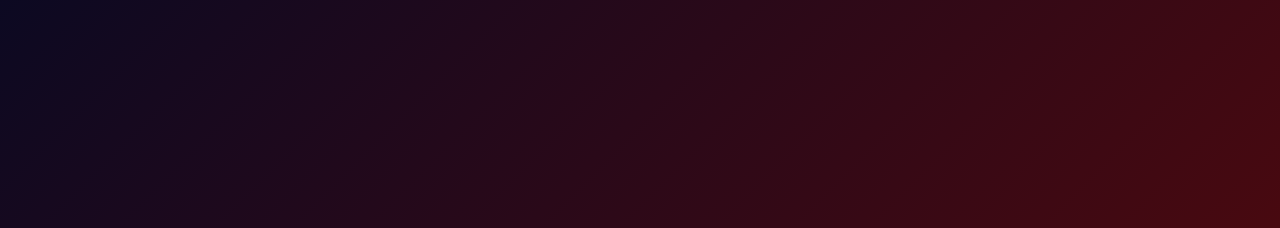
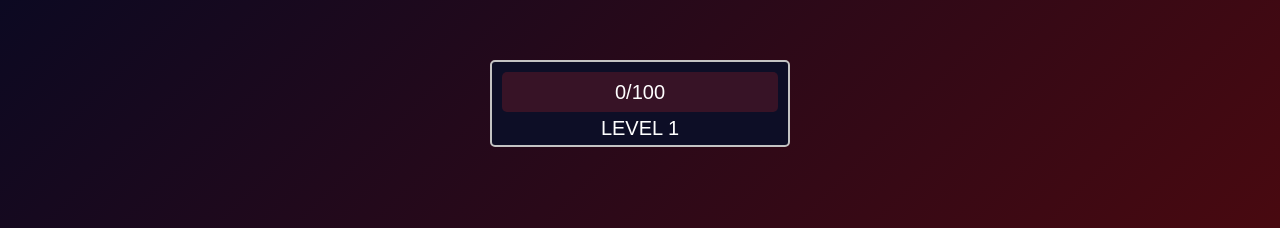
Before and after one commit to KevinWillyan456/pw-music-game, a plain HTML site: page index.html in a window 1280 px wide. Shown: the top 228 px of the page. Drawn offline with Linux system fonts and the light colour scheme; a web font is replaced by a local one.

Commit message:
feat: criação do componente de níveis de experiência

```diff
--- a/css/index.css
+++ b/css/index.css
@@ -693,6 +693,61 @@ body::-webkit-scrollbar-thumb {
 .container-select .content-select .btn-select-options:focus {
     transform: scale(1.1);
 }
+.content-level {
+    animation: animation-content-level 500ms linear;
+    position: absolute;
+    top: 60px;
+    width: 300px;
+    display: flex;
+    align-items: center;
+    justify-content: center;
+    gap: 5px;
+    flex-direction: column;
+    padding: 10px 10px 5px 10px;
+    background-color: #0d0e26;
+    border: 2px solid #c3c3c3;
+    border-radius: 5px;
+    color: white;
+}
+@keyframes animation-content-level {
+    0% {
+        opacity: 0;
+        transform: translateY(-20px);
+    }
+    100% {
+        opacity: 1;
+        transform: translateY(0px);
+    }
+}
+.content-level .level-bar {
+    position: relative;
+    width: 100%;
+    height: 40px;
+    background-color: #e22a2a33;
+    border-radius: 5px;
+    overflow: hidden;
+    display: flex;
+    align-items: center;
+    justify-content: center;
+}
+.content-level .level-bar .level-bar-fill {
+    transition: 2s;
+    position: absolute;
+    top: 0;
+    left: 0;
+    height: 100%;
+    width: 0%;
+    background-color: #e22a2a;
+    border-radius: 5px;
+}
+.content-level .level-bar .level-bar-progress {
+    font-size: 20px;
+    z-index: 1;
+}
+.content-level .level-actual {
+    text-transform: uppercase;
+    font-size: 20px;
+}
 .main-container .container-songs {
     width: 100%;
     display: none;
--- a/index.html
+++ b/index.html
@@ -179,6 +179,16 @@
                 <button class="exit">Exit</button>
             </section>
 
+            <div class="content-level">
+                <div class="level-bar">
+                    <div class="level-bar-fill" id="level-bar-fill"></div>
+                    <div class="level-bar-progress" id="level-bar-progress">
+                        0/100
+                    </div>
+                </div>
+                <div class="level-actual" id="level-actual">Level 1</div>
+            </div>
+
             <div class="screen-flashlight"></div>
         </main>
 
```
